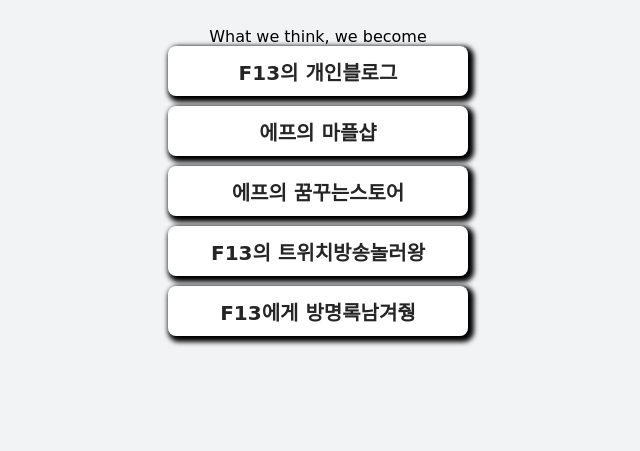
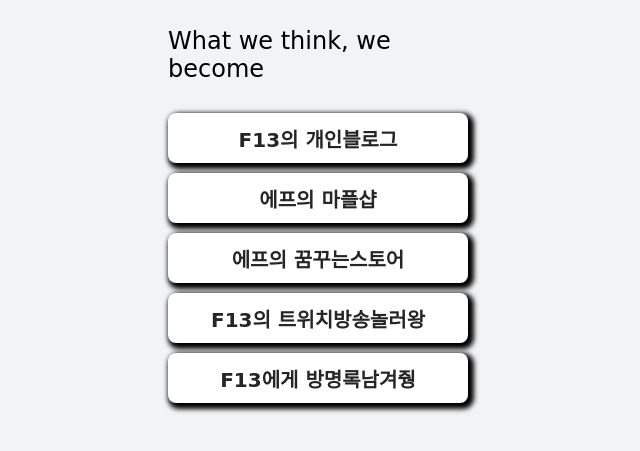
Before and after one commit to F13AW/mypage, a plain HTML site: page index.html in a window 1280 px wide. Shown: the part 273-724 px from the top of the page, without its empty margins (322-962 px from the left). Drawn offline with Linux system fonts and the light colour scheme; a web font is replaced by a local one.

Commit message:
Update index.html

```diff
--- a/index.html
+++ b/index.html
@@ -46,7 +46,7 @@
         <div class="profile"></div>
         <h1 class="main"> F13&lowbar; &frasl; 에프 </h1>
         <p1 class="sub">WELCOME YOU, I am F13&lowbar;</p1>
-	<p1>What we think, we become</p1>
+	<p1 class="sub">What we think, we become</p1>
 	<a target="_blank" href="https://blog.naver.com/alswl0905">F13의 개인블로그</a>
 	<a target="_blank" href="https://marpple.shop/kr/f13">에프의 마플샵</a>
 	<a target="_blank" href="https://smartstore.naver.com/f13">에프의 꿈꾸는스토어</a>
```
